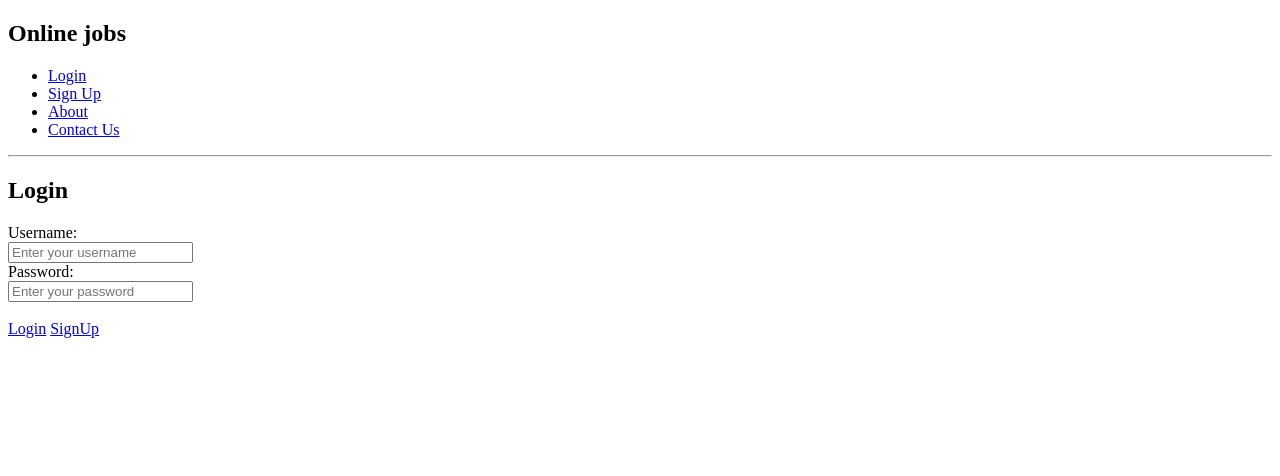
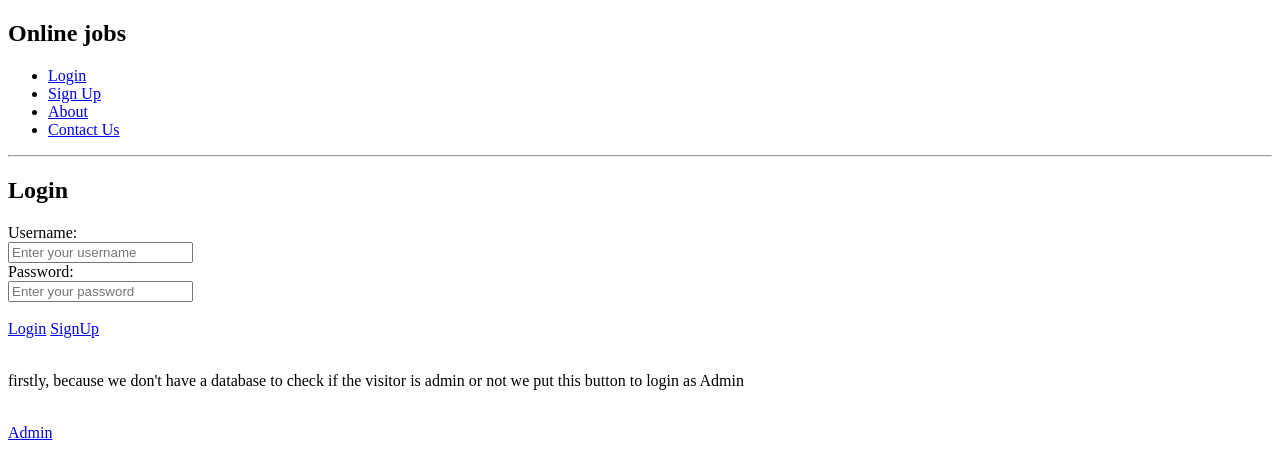
Before and after one commit to Hx00h4nf1/Pr0jec7, a plain HTML site: page Login.html in a window 1280 px wide. Drawn offline with Linux system fonts and the light colour scheme.

Commit message:
Update Login.html

```diff
--- a/Login.html
+++ b/Login.html
@@ -44,7 +44,11 @@
         <input type="password" id="password" name="password" placeholder="Enter your password" required><br><br>
 
         <a class='btn btn-primary' href='./profile.html' role='button'>Login</a>
-        <a href="./index.html">SignUp</a>
+        <a href="./index.html">SignUp</a><br><br>
+
+        <p>firstly, because we don't have a database to check if the visitor is admin or not
+        we put this button to login as Admin</p><br>
+        <a class='btn btn-primary' href='./Crud_Admin.html' role='button'>Admin</a>
     </form>
 </body>
 
```
